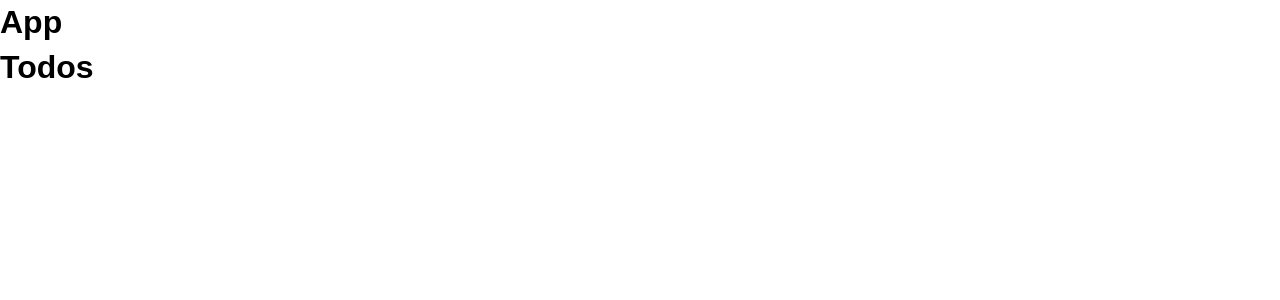
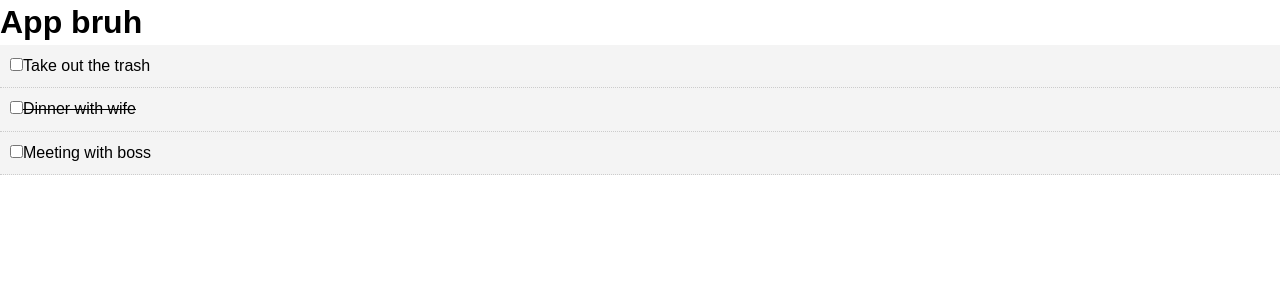
Before and after one commit to Leman-Y/cuny-tech-prep, a React (Create React App) app in the folder react-crash-course/: page / in a window 1280 px wide. Shown: the top 300 px of the page. Built offline with nearby package versions, Linux system fonts and the light colour scheme.

Commit message:
So far no problems but why is my babel code brown?

```diff
--- a/react-crash-course/src/App.js
+++ b/react-crash-course/src/App.js
@@ -14,7 +14,7 @@ class App extends Component {
       {
         id: 2,
         title: 'Dinner with wife',
-        completed: false
+        completed: true
       },
       {
         id: 3,
@@ -25,13 +25,13 @@ class App extends Component {
   }
 
   render() {
-    //console.log(this.state.todos)
+    console.log(this.state.todos);
     return (
       //Returns jsx, can use vanilla javascript but will be harder
       //Add component like a custom tag
       <div className="App">
-        <h1>App</h1>
-        <Todos />
+        <h1>App bruh</h1>
+        <Todos todos={this.state.todos} />
       </div>
     );
   }
--- /dev/null
+++ b/react-crash-course/src/components/TodoItem.js
@@ -0,0 +1,56 @@
+import React, { Component } from 'react'
+import PropTypes from 'prop-types';
+
+
+export class TodoItem extends Component {
+	getStyle = () => {
+		/*
+		if(this.props.todo.completed){
+			return {
+				textDecoration: 'line-through'
+			}
+		}
+		else{
+			return {
+				textDecoration: 'none'
+			}
+		}
+		*/
+		//Use ternary operator
+		return {
+			background: '#f4f4f4',
+			padding: '10px',
+			borderBottom: '1px #ccc dotted',
+			textDecoration: this.props.todo.completed ?
+			'line-through' : 'none'
+		}
+	}
+
+		//Double braces for inline css
+		//<div style={{ backgroundColor: '#f4f4f4' }} >
+
+	render(){
+		return (
+			<div style={this.getStyle()}>
+				<p>
+					<input type="checkbox" />
+					{ this.props.todo.title }
+				</p>
+			</div>
+		)
+	}
+}
+
+//Proptypes
+TodoItem.propTypes = {
+	todos: PropTypes.object.isRequired
+}
+
+/*
+const itemStyle = {
+	//backgroundColor: '#f4f4f4'
+	backgroundColor: '#f4f4f4'
+}
+*/
+
+export default TodoItem;
--- a/react-crash-course/src/components/Todos.js
+++ b/react-crash-course/src/components/Todos.js
@@ -1,13 +1,21 @@
 import React, { Component } from 'react';
+import TodoItem from './TodoItem';
+import PropTypes from 'prop-types';
+
 
 class Todos extends Component {
 	render(){
-		return (
-			<div>
-				<h1>Todos</h1>
-			</div>
-		);
+		//{can put javascript in here}
+		//todo is being passed in as a prop
+		return this.props.todos.map((todo) => (
+			<TodoItem key={todo.id} todo={todo} />
+		));
 	}
 }
 
+//Proptypes
+Todos.propTypes = {
+	todos: PropTypes.array.isRequired
+}
+
 export default Todos;
```
